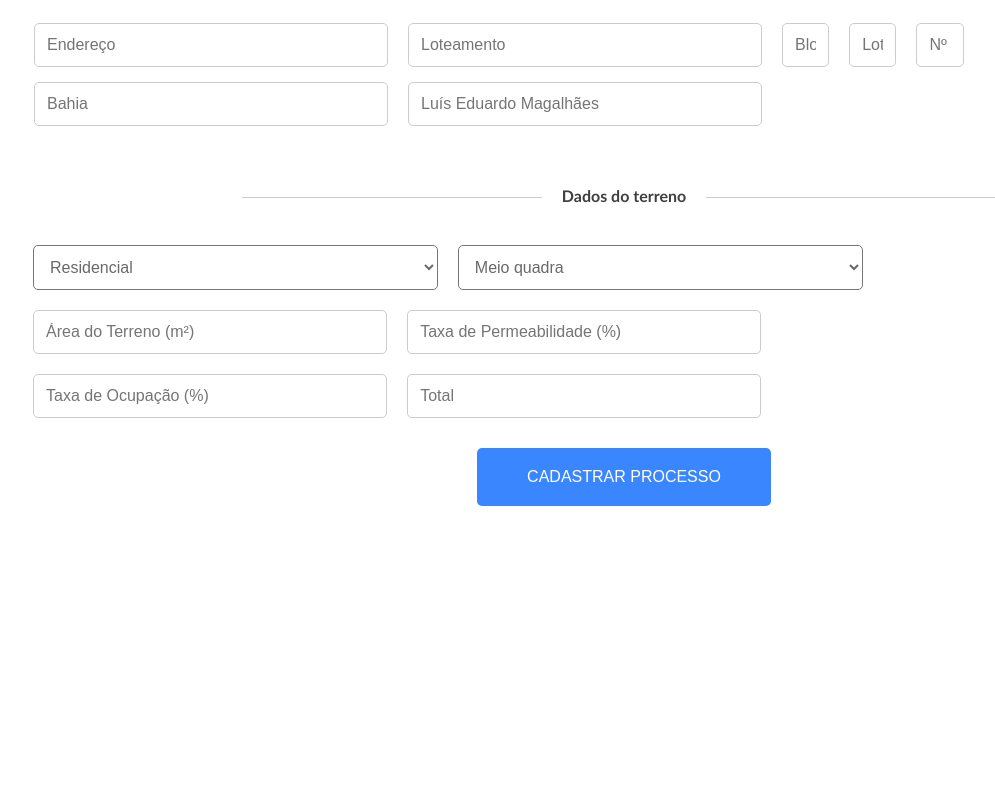
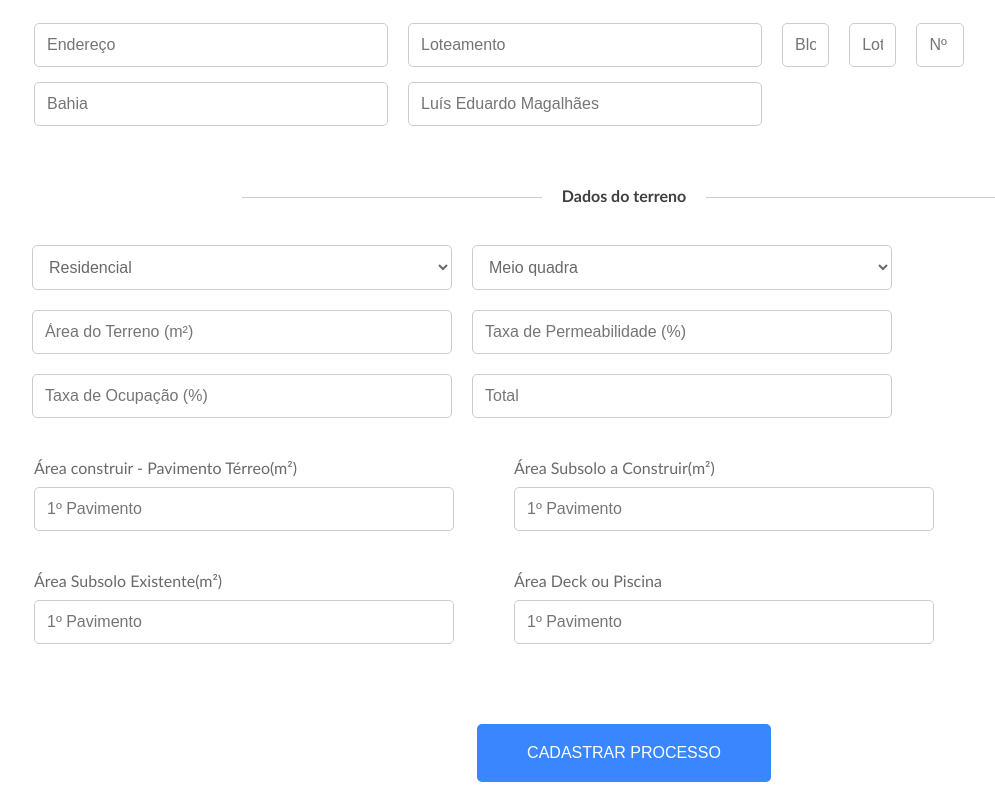
Before and after one commit to daniell0l/urbanismo-web, a React (Vite) app: page /AlvaraConstrucao in a window 1280 px wide. Shown: the part 603-1395 px from the top of the page, without its empty margins (16-1011 px from the left). Before the commit the page ends 1119 px from the top, so only its background shows below. Built offline with nearby package versions, Linux system fonts and the light colour scheme; the HTML template or start-up script is replaced by a standard one.

Commit message:
finalização da tela de alvará de construção

```diff
--- /dev/null
+++ b/src/components/buttonAddBasement/index.tsx
@@ -0,0 +1,33 @@
+import React, { useState } from 'react';
+
+const AdicionarPavimentoButton = () => {
+  const [pavimentos, setPavimentos] = useState<string[]>(['1']);
+
+  const handleAdicionarPavimento = (event) => {
+    if (event.key === 'Enter') {
+      const proximoNumeroPavimento = pavimentos.length + 1;
+      setPavimentos([...pavimentos, proximoNumeroPavimento.toString()]);
+    }
+  };
+
+  return (
+    <div>
+      {pavimentos.map((pavimento, index) => (
+        <div key={index}>
+          <input
+            type="text"
+            placeholder={`${pavimento}º Pavimento`}
+            onKeyDown={handleAdicionarPavimento}
+            onChange={(event) => {
+              const novosPavimentos = [...pavimentos];
+              novosPavimentos[index] = event.target.value;
+              setPavimentos(novosPavimentos);
+            }}
+          />
+        </div>
+      ))}
+    </div>
+  );
+};
+
+export default AdicionarPavimentoButton;
--- a/src/screens/alvaraConstrucao/index.tsx
+++ b/src/screens/alvaraConstrucao/index.tsx
@@ -1,5 +1,6 @@
 import React, { useState } from "react";
 import "./style.css";
+import AdicionarPavimentoButton from "../../components/buttonAddBasement";
 
 interface CadastroFormProps {
   onSubmit: (data: CadastroFormData) => void;
@@ -180,17 +181,13 @@ const CadastroForm: React.FC<CadastroFormProps> = ({ onSubmit }) => {
     });
   };
 
-  const handleLandSituation = (
-  (event: React.ChangeEvent<HTMLSelectElement>) => {
+  const handleLandSituation = (event: React.ChangeEvent<HTMLSelectElement>) => {
     const { value } = event.target;
     setFormData({
       ...formData,
-        landSituation: value as
-          | "Meio quadra"
-          | "Esquina"
+      landSituation: value as "Meio quadra" | "Esquina",
     });
-  });
-
+  };
 
   const handleSubmit = (event: React.FormEvent) => {
     event.preventDefault();
@@ -432,6 +429,30 @@ const CadastroForm: React.FC<CadastroFormProps> = ({ onSubmit }) => {
             readOnly
             value={formData.calculateTotal}
           />
+          <label
+          className="AddBasementeLabel"
+          >
+            Área construir - Pavimento Térreo(m²)
+            <AdicionarPavimentoButton></AdicionarPavimentoButton>
+          </label>
+          <label
+          className="AddBasementeLabel"
+          >
+            Área Subsolo a Construir(m²)
+            <AdicionarPavimentoButton></AdicionarPavimentoButton>
+          </label>
+          <label
+          className="AddBasementeLabel"
+          >
+            Área Subsolo Existente(m²)
+            <AdicionarPavimentoButton></AdicionarPavimentoButton>
+          </label>
+          <label
+          className="AddBasementeLabel"
+          >
+            Área Deck ou Piscina
+            <AdicionarPavimentoButton></AdicionarPavimentoButton>
+          </label>
         </div>
         <button className="RegistrationProcessButton" type="submit">
           Cadastrar processo
--- a/src/screens/alvaraConstrucao/style.css
+++ b/src/screens/alvaraConstrucao/style.css
@@ -135,11 +135,11 @@
 }
 
 .dadosTerreno select{
-  width: 40%;
+  width: 35%;
   padding: 12px;
   margin-top: 20px;
   margin-left: 20px;
-  right: 105px;
+  right: 12px;
   position: relative;
   border-radius: 5px;
   margin-bottom: 10px;
@@ -147,6 +147,7 @@
   float: left;
   color: #696969;
   background: #fff;
+  border:1px solid #ccc;
 }
 
 .dadosTerreno select option{
@@ -165,7 +166,47 @@
   border: 1px solid #ccc;
   margin-left: 20px;
   position: relative;
-  right: 105px;
+  right: 12px;
+}
+
+.dadosTerreno {
+  width: 100%;
+  height: auto;
+}
+
+.AddBasementeLabel input{
+  width: 100%;
+  padding: 12px;
+  margin-top: 10px;
+  border-radius: 5px;
+  margin-bottom: 10px;
+  font-size: 1em;
+  border: 1px solid #ccc;
+  margin-left: 20px;
+  position: relative;
+  right: 20px;
+}
+
+.AddBasementeLabel {
+  color: #696969;
+  width: 35%;
+  margin-top: 30px;
+  margin-left: 10px;
+  margin-right: 50px;
+  float: left;
+}
+
+.AddBasementeLabel button {
+  padding: 10px 20px;
+  background: #3a86ff;
+  border: none;
+  font-size: 1em;
+  color: #fff;
+  cursor: pointer;
+  text-transform: uppercase;
+  border-radius: 5px;
+  margin-bottom: 5px;
+  margin-top: 10px;
 }
 
 
@@ -179,11 +220,12 @@
   text-transform: uppercase;
   border-radius: 5px;
   margin-bottom: 10px;
+  margin-top: 50px;
 }
 
 .RegistrationProcessButton:hover,
 .RegistrationProcessButton:active {
-  background: #0facf5;
+  background: #0582bd;
   color: #ece8e8;
 }
 
```
Also changed, not shown: src/screens/components/header/index.tsx (deleted), src/screens/components/header/style.css (deleted). Lines whose indentation alone changed are shown as unchanged.
